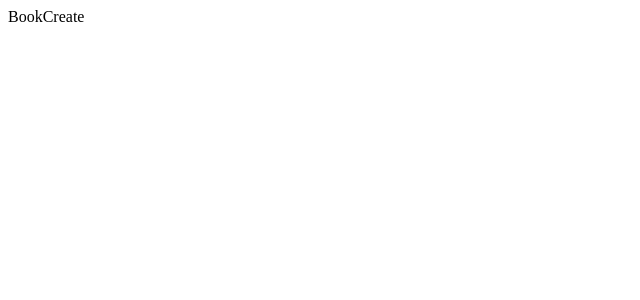
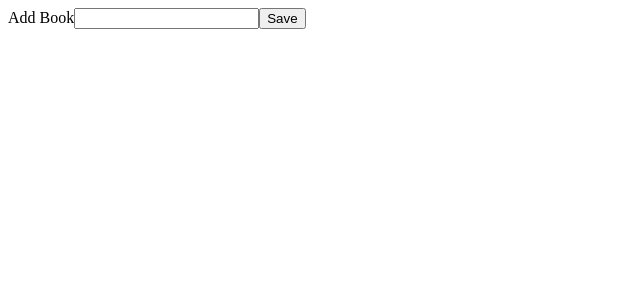
Before and after one commit to rgharding/react, a React (Create React App) app in the folder books2/: page / in a window 1280 px wide. Shown: the top 300 px of the page, without its empty margins (0-640 px from the left). Built offline with nearby package versions, Linux system fonts and the light colour scheme.

Commit message:
BookCreate component wired to App. Receiving props and sending title event.

```diff
--- a/books2/src/components/BookCreate.js
+++ b/books2/src/components/BookCreate.js
@@ -1,8 +1,31 @@
-function BookCreate() {
+import { useState } from 'react';
+
+function BookCreate(props) {
+
+  const { onSubmit } = props;
+
+  const [ title, setTitle ] = useState('');
+
+
+  const handleSubmit = (event) => {
+    event.preventDefault();
+    onSubmit(title);
+    setTitle('')
+  };
+
+
+  const handleChange = (event) => {
+    setTitle(event.target.value);
+  }
+
 
   return (
     <div>
-      BookCreate
+      <form onSubmit={handleSubmit}>
+        <label>Add Book</label>
+        <input onChange={handleChange} value={title}/>
+        <button>Save</button>
+      </form>
     </div>
   );
 };
```
